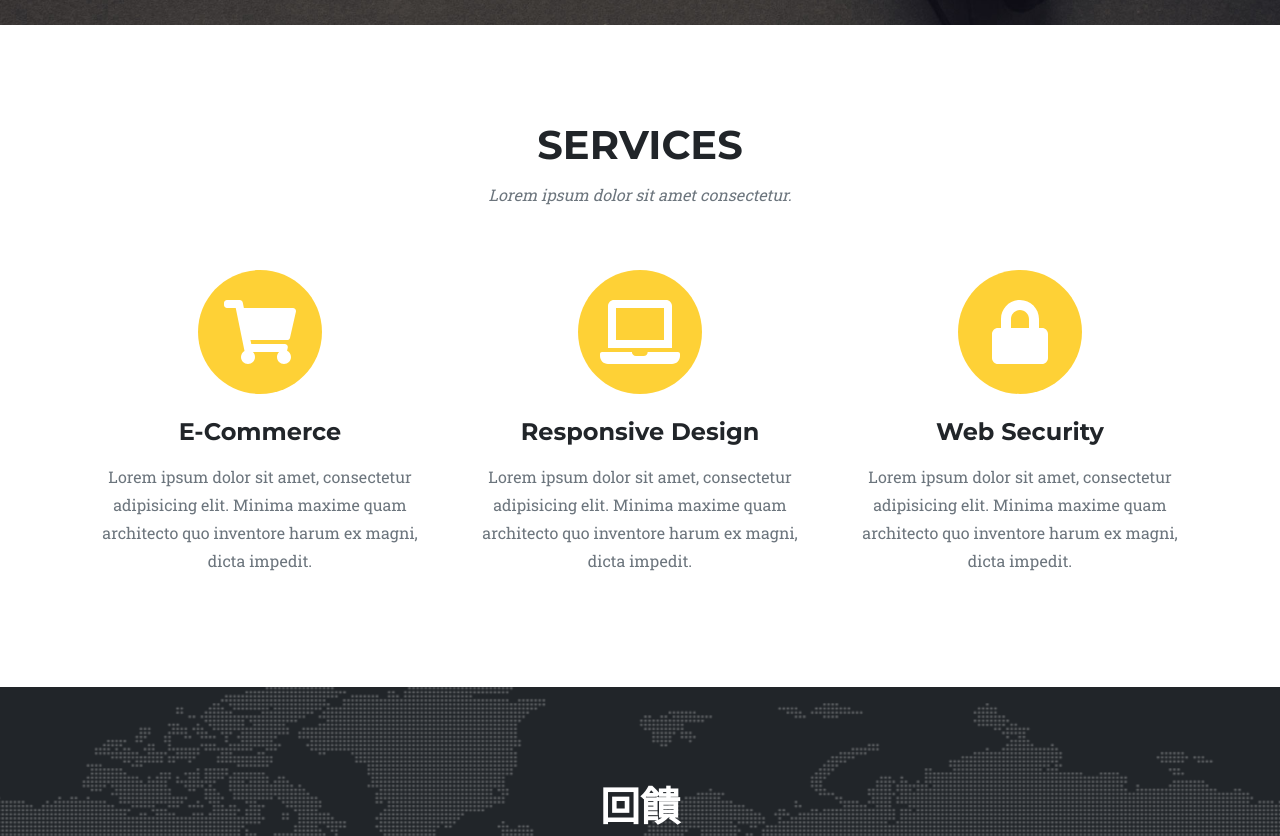
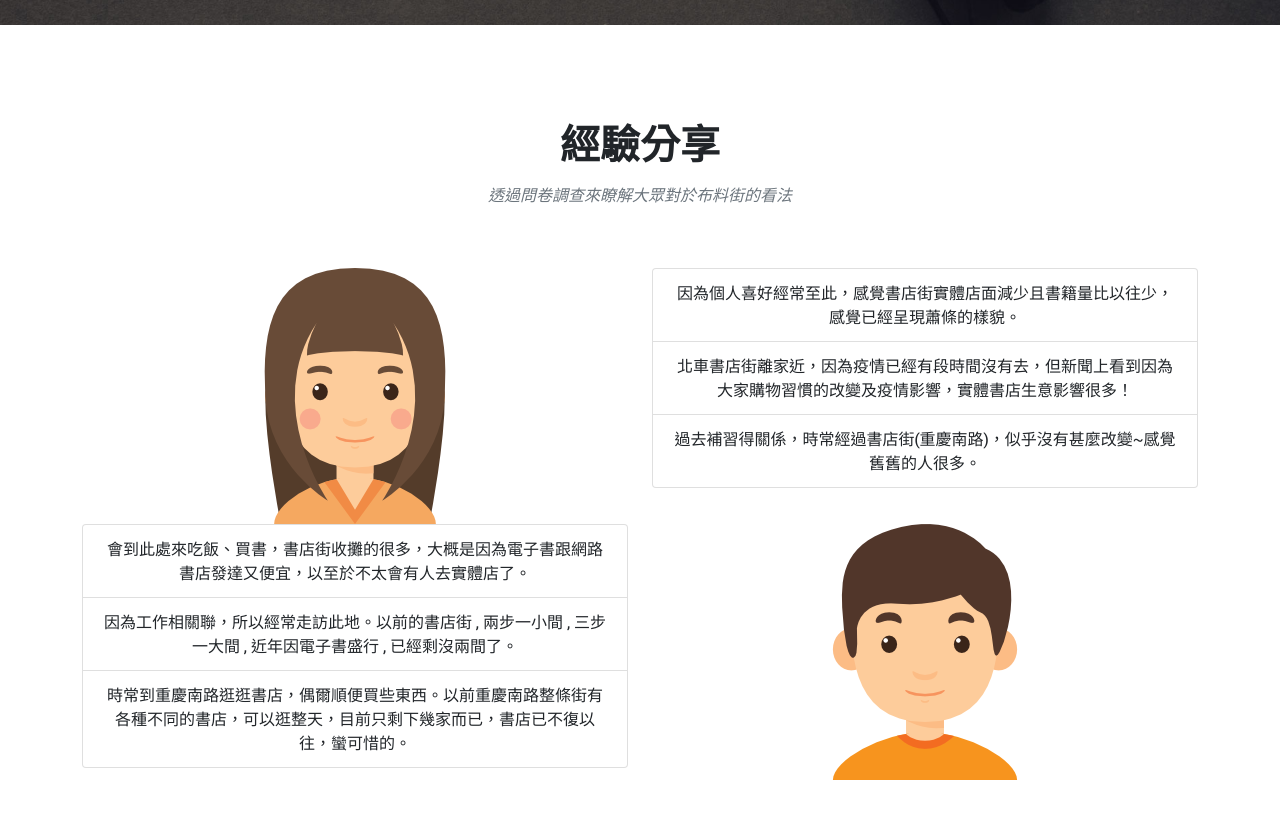
Before and after one commit to tmfan/newsite-material-experience-feedback, a plain HTML site: page index.html in a window 1280 px wide. Shown: the part 620-1456 px from the top of the page. Drawn offline with nearby package versions, Linux system fonts and the light colour scheme.

Commit message:
Update index.html

```diff
--- a/index.html
+++ b/index.html
@@ -1,5 +1,5 @@
 <!DOCTYPE html>
-<html lang="en">
+<html lang="zh-Hant-TW">
     <head>
         <meta charset="utf-8" />
         <meta name="viewport" content="width=device-width, initial-scale=1, shrink-to-fit=no" />
@@ -14,7 +14,7 @@
         <link href="https://fonts.googleapis.com/css?family=Roboto+Slab:400,100,300,700" rel="stylesheet" type="text/css" />
         <!-- Core theme CSS (includes Bootstrap)-->
         <link href="css/styles.css" rel="stylesheet" />
-		<link href="css/experience.css" rel="stylesheet" />
+
     </head>
     <body id="page-top">
         <!-- Navigation-->
@@ -42,38 +42,42 @@
                 <a class="btn btn-primary btn-xl text-uppercase js-scroll-trigger" href="#experience">GO</a>
             </div>
         </header>
-        <!-- Experience-->
+         <!-- Experience-->
         <section class="page-section" id="experience">
             <div class="container">
                 <div class="text-center">
-                    <h2 class="section-heading text-uppercase">Services</h2>
-                    <h3 class="section-subheading text-muted">Lorem ipsum dolor sit amet consectetur.</h3>
+                    <h2 class="section-heading text-uppercase">經驗分享</h2>
+                    <h3 class="section-subheading text-muted">透過問卷調查來瞭解大眾對於布料街的看法</h3>
                 </div>
                 <div class="row text-center">
-                    <div class="col-md-4">
-                        <span class="fa-stack fa-4x">
-                            <i class="fas fa-circle fa-stack-2x text-primary"></i>
-                            <i class="fas fa-shopping-cart fa-stack-1x fa-inverse"></i>
-                        </span>
-                        <h4 class="my-3">E-Commerce</h4>
-                        <p class="text-muted">Lorem ipsum dolor sit amet, consectetur adipisicing elit. Minima maxime quam architecto quo inventore harum ex magni, dicta impedit.</p>
+
+                  <div class="container-fluid">
+                  <!-- Control the column width, and how they should appear on different devices -->
+                    <div class="row">
+                      <div class="col-sm-6"><img src="assets/img/experience/girl.png" alt="..."></div>
+                      <div class="col-sm-6">
+					    <ul class="list-group">
+					      <li class="list-group-item">因為個人喜好經常至此，感覺書店街實體店面減少且書籍量比以往少，感覺已經呈現蕭條的樣貌。</li>
+						  <li class="list-group-item">北車書店街離家近，因為疫情已經有段時間沒有去，但新聞上看到因為大家購物習慣的改變及疫情影響，實體書店生意影響很多！</li>
+						  <li class="list-group-item">過去補習得關係，時常經過書店街(重慶南路)，似乎沒有甚麼改變~感覺舊舊的人很多。</li>
+						</ul>
+					  </div>
                     </div>
-                    <div class="col-md-4">
-                        <span class="fa-stack fa-4x">
-                            <i class="fas fa-circle fa-stack-2x text-primary"></i>
-                            <i class="fas fa-laptop fa-stack-1x fa-inverse"></i>
-                        </span>
-                        <h4 class="my-3">Responsive Design</h4>
-                        <p class="text-muted">Lorem ipsum dolor sit amet, consectetur adipisicing elit. Minima maxime quam architecto quo inventore harum ex magni, dicta impedit.</p>
+                  </div>
+
+				  <div class="container-fluid">
+                  <!-- Control the column width, and how they should appear on different devices -->
+                    <div class="row">
+                      <div class="col-sm-6">
+					   <ul class="list-group">
+					      <li class="list-group-item">會到此處來吃飯、買書，書店街收攤的很多，大概是因為電子書跟網路書店發達又便宜，以至於不太會有人去實體店了。</li>
+						  <li class="list-group-item">因為工作相關聯，所以經常走訪此地。以前的書店街 , 兩步一小間 , 三步一大間 , 近年因電子書盛行 , 已經剩沒兩間了。</li>
+						  <li class="list-group-item">時常到重慶南路逛逛書店，偶爾順便買些東西。以前重慶南路整條街有各種不同的書店，可以逛整天，目前只剩下幾家而已，書店已不復以往，蠻可惜的。</li>
+						</ul>
+					  </div>
+                      <div class="col-sm-6"><img src="assets/img/experience/boy4.png" alt="..."></div>
                     </div>
-                    <div class="col-md-4">
-                        <span class="fa-stack fa-4x">
-                            <i class="fas fa-circle fa-stack-2x text-primary"></i>
-                            <i class="fas fa-lock fa-stack-1x fa-inverse"></i>
-                        </span>
-                        <h4 class="my-3">Web Security</h4>
-                        <p class="text-muted">Lorem ipsum dolor sit amet, consectetur adipisicing elit. Minima maxime quam architecto quo inventore harum ex magni, dicta impedit.</p>
-                    </div>
+                  </div>
                 </div>
             </div>
         </section>
```
